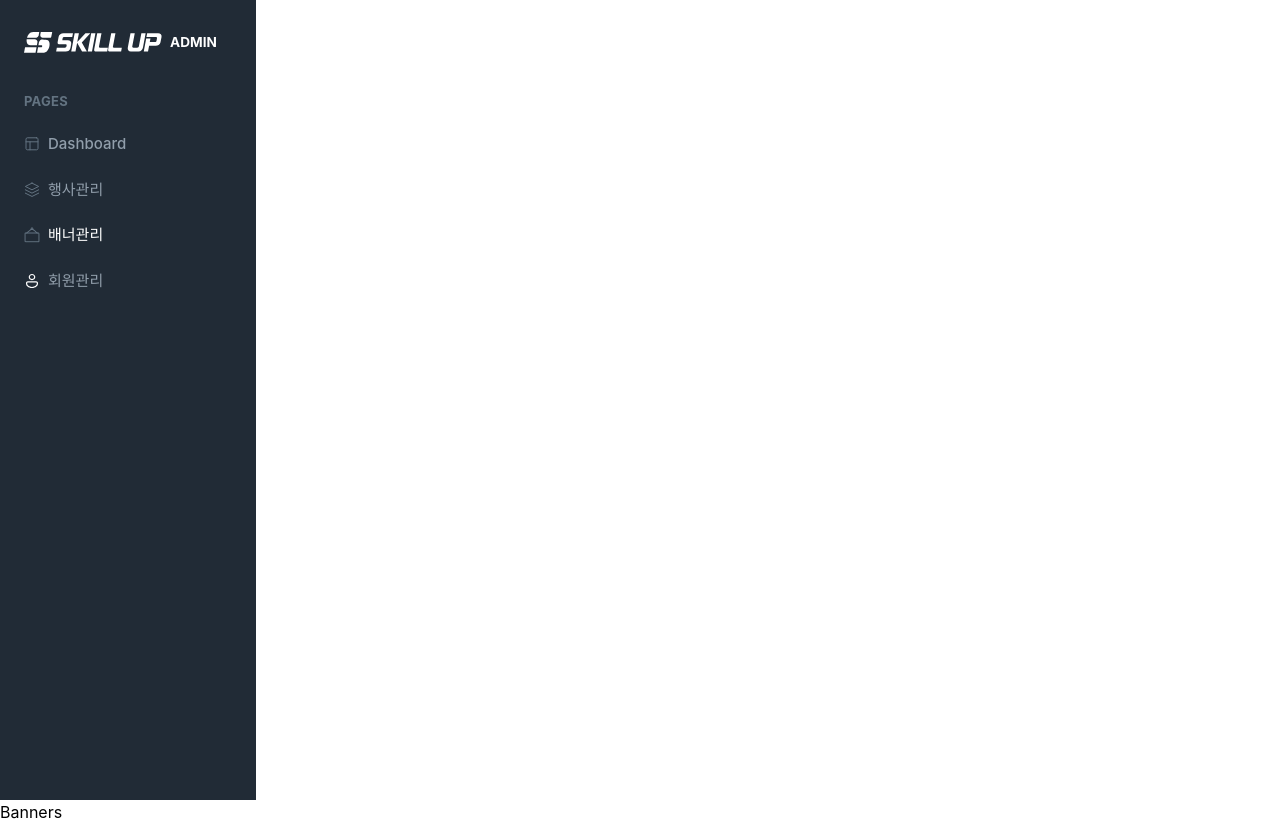
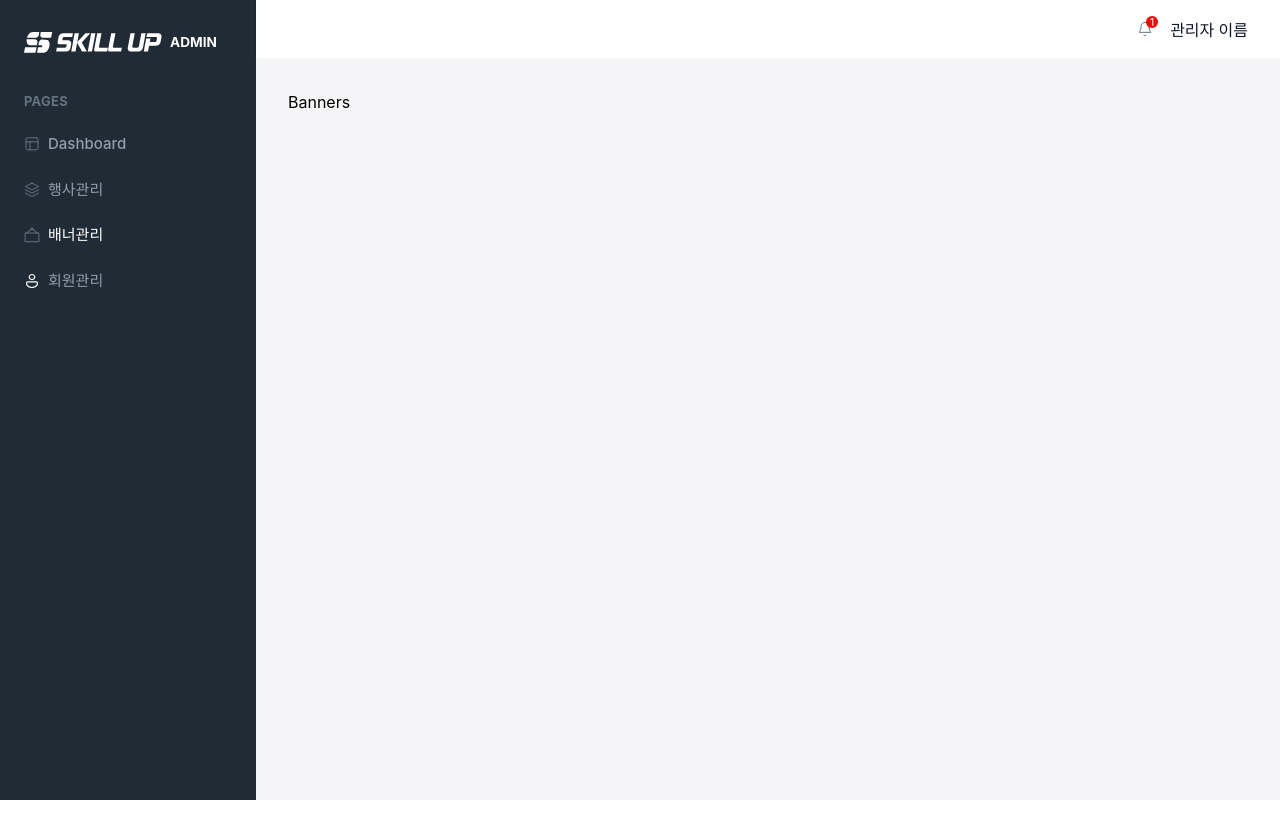
Before and after one commit to SKILLUP-FRONTEND/SkillUp_Admin, a Next.js app: page /admin/banners in a window 1280 px wide. After the commit the page ends 800 px from the top, so only its background shows below. Built offline with nearby package versions, Linux system fonts and the light colour scheme; a web font is replaced by a local one.

Commit message:
:lipstick: Style: 어드민 기본 레이아웃 구현 (#3)

```diff
--- /dev/null
+++ b/src/app/admin/adminLayout.module.css
@@ -0,0 +1,25 @@
+/* src/app/admin/adminLayout.module.css */
+/*
+  담당자 : 김은혜
+  최초 작성일 : 2025-08-28
+  최종 수정일 : 2025-08-28
+*/
+
+.wrapper {
+  display: flex;
+  min-height: 100vh;
+  border-radius: 0.5rem;
+  background: #f4f6f8;
+}
+
+.contentArea {
+  flex-grow: 1;
+  display: flex;
+  flex-direction: column;
+}
+
+.mainContent {
+  padding: 2rem;
+  background-color: #f5f5f7;
+  height: 100%;
+}
--- a/src/app/admin/layout.tsx
+++ b/src/app/admin/layout.tsx
@@ -7,12 +7,17 @@
 
 import { ReactNode } from "react";
 import AdminSidebar from "@/components/layout/AdminSidebar";
+import styles from "./adminLayout.module.css";
+import AdminHeader from "@/components/layout/AdminHeader";
 
 export default function AdminLayout({ children }: { children: ReactNode }) {
   return (
-    <div>
+    <div className={styles.wrapper}>
       <AdminSidebar />
-      {children}
+      <div className={styles.contentArea}>
+        <AdminHeader />
+        <main className={styles.mainContent}>{children}</main>
+      </div>
     </div>
   );
 }
--- /dev/null
+++ b/src/components/layout/AdminHeader.tsx
@@ -0,0 +1,24 @@
+// src/components/layout/AdminHeader.tsx
+/*
+  담당자 : 김은혜
+  최초 작성일 : 2025-08-28
+  최종 수정일 : 2025-08-28
+*/
+
+import Image from "next/image";
+import styles from "./adminLayout.module.css";
+import bellIcon from "@/assets/bellIcon.svg";
+
+export default function AdminHeader() {
+  return (
+    <header className={styles.adminHeader}>
+      <div className={styles.adminHeaderRight}>
+        <div className={styles.adminHeaderNotification}>
+          <Image src={bellIcon} alt="bell" width={16} height={16} />
+          <div className={styles.adminHeaderNotificationCount}>1</div>
+        </div>
+        <h5>관리자 이름</h5>
+      </div>
+    </header>
+  );
+}
--- a/src/components/layout/adminLayout.module.css
+++ b/src/components/layout/adminLayout.module.css
@@ -6,11 +6,11 @@
   최종 수정일 : 2025-08-28
 */
 
+/* admin sidebar */
 .adminSidebar {
   display: flex;
   flex-direction: column;
   width: 16rem;
-  min-height: 100vh;
   background: #212b36;
   padding: 2rem 1.5rem;
   gap: 2.5rem;
@@ -72,3 +72,54 @@
   font-weight: 500;
   line-height: 144%;
 }
+
+/* admin header */
+.adminHeader {
+  display: flex;
+  align-items: center;
+  padding: 0.75rem 2rem;
+  background: #fff;
+  box-shadow: 0 2px 4px 0 rgba(13, 23, 33, 0.08),
+    0 1px 2px 0 rgba(21, 30, 40, 0.08);
+  justify-content: flex-end;
+}
+
+.adminHeaderRight {
+  display: flex;
+  align-items: center;
+  gap: 0.5rem;
+}
+
+.adminHeaderNotification {
+  display: flex;
+  padding: 0.5625rem;
+  align-items: flex-start;
+  position: relative;
+  cursor: pointer;
+}
+
+.adminHeaderNotificationCount {
+  position: absolute;
+  top: 0.25rem;
+  right: 0.25rem;
+  background: #ff0000;
+  border-radius: 50%;
+  width: 0.75rem;
+  height: 0.75rem;
+  display: flex;
+  align-items: center;
+  justify-content: center;
+  color: #fff;
+  font-size: 0.625rem;
+  font-style: normal;
+  font-weight: 500;
+  line-height: normal;
+}
+
+.adminHeaderRight h5 {
+  color: #0f172a;
+  font-size: 1rem;
+  font-style: normal;
+  font-weight: 500;
+  line-height: normal;
+}
```
Also changed, not shown: src/assets/bellIcon.svg (added).
